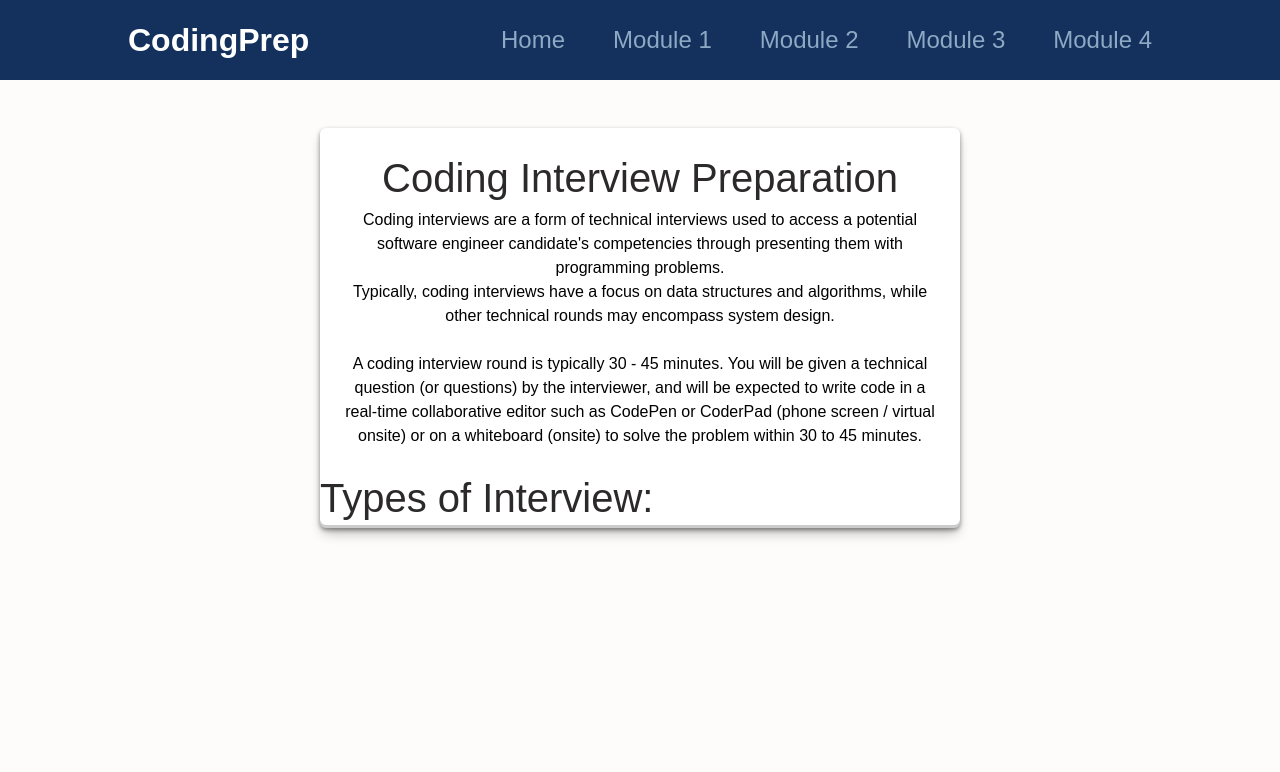
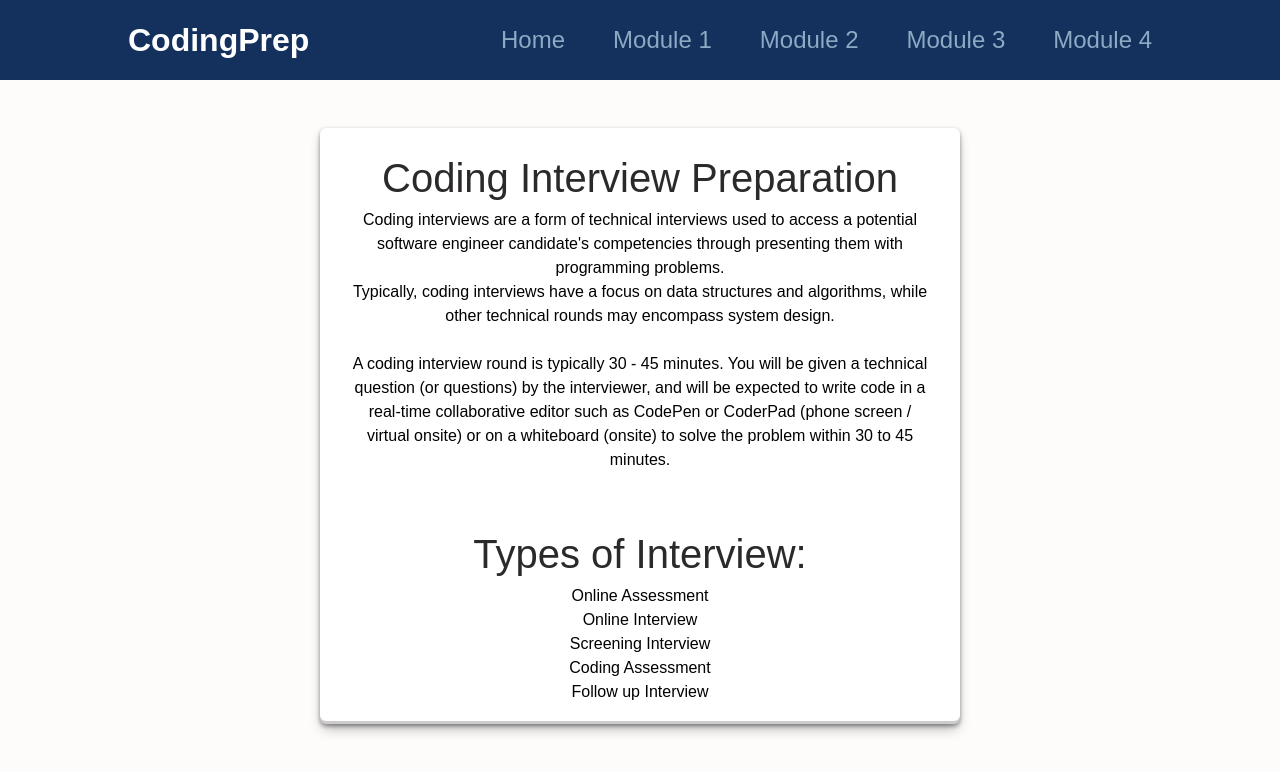
Before and after one commit to Tanushree227/coding_preparation, a React (Create React App) app: page / in a window 1280 px wide. Shown: the top 772 px of the page. Built offline with nearby package versions, Linux system fonts and the light colour scheme.

Commit message:
mentioned types of interview

```diff
--- a/src/pages/Home.js
+++ b/src/pages/Home.js
@@ -4,7 +4,7 @@ import Card from "../components/ui/Card";
 export default function Home() {
   return (
     <Card>
-      <div className="p-5 text-center">
+      <div className="m-3 p-5 text-center">
         <h1>Coding Interview Preparation</h1>
         <p>
           Coding interviews are a form of technical interviews used to access a
@@ -24,8 +24,15 @@ export default function Home() {
           (onsite) to solve the problem within 30 to 45 minutes.
         </p>
       </div>
-      <div>
+      <div className="m-3 p-5 text-center">
         <h1>Types of Interview: </h1>
+        <ul>
+          <li>Online Assessment</li>
+          <li>Online Interview</li>
+          <li>Screening Interview</li>
+          <li>Coding Assessment</li>
+          <li>Follow up Interview</li>
+        </ul>
       </div>
     </Card>
   );
```
